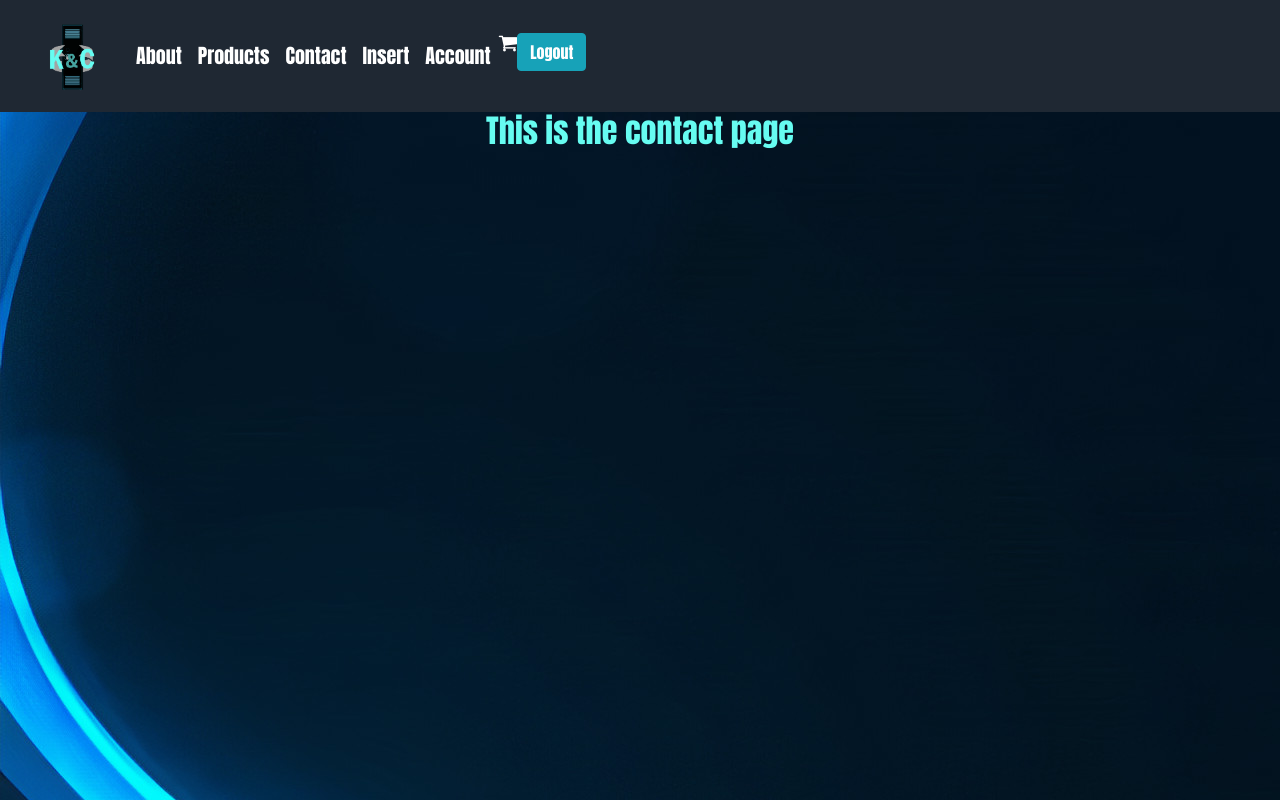
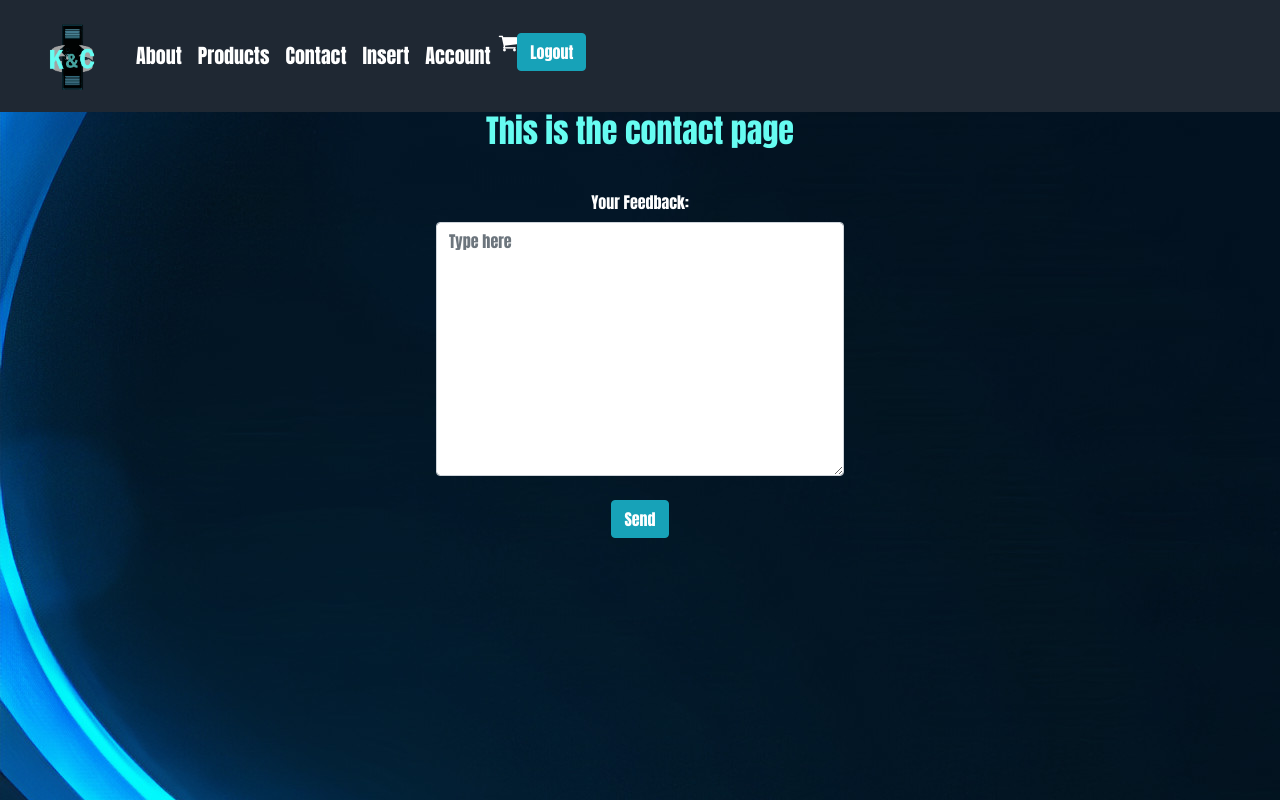
Before and after one commit to Tu-LucD/K-CLocker, a PHP site: page /index.php?page=contact in a window 1280 px wide. Run offline with PHP 8.4, Linux system fonts and the light colour scheme; the visitor is signed in with stand-in values (Sample User, id 1); some libraries are stand-ins or nearby versions.

Commit message:
contact page, user can submit feedback now

```diff
--- a/contact.php
+++ b/contact.php
@@ -1 +1,26 @@
 <h2>This is the contact page</h2>
+
+    <div class="container">
+        <div class="d-flex justify-content-center">
+        <form action="contact.php" name="feedbackForm" method="POST" enctype="multipart/form-data">
+                <div class="form-group">
+                <label for="text">Your Feedback:</label>
+                <textarea name="text" placeholder="Type here" class="form-control" id="" cols="50" rows="10"></textarea><br>
+                <button type="submit" name="sendFeedback" class="btn btn-info">Send</button>
+            </form>
+        </div>
+    </div>
+
+<?php
+    include("dbConnection.php");
+    if(!isset($_SESSION['id'])){
+        header("Location: index.php?page=login");
+    }
+
+    if(isset($_POST['sendFeedback'])){
+        session_start();
+        $id = $_SESSION['id'];
+        mysqli_query($link, "INSERT INTO feedback values(NULL, '$id', '$_POST[text]')");
+        header("Location: index.php?page=confirm");
+    }
+?>
--- /dev/null
+++ b/feedbackConfirmed.php
@@ -0,0 +1,2 @@
+<h2>Your feedback has been sent!</h2> <br>
+<a href="index.php?page=home">Go back to home</a>
```
